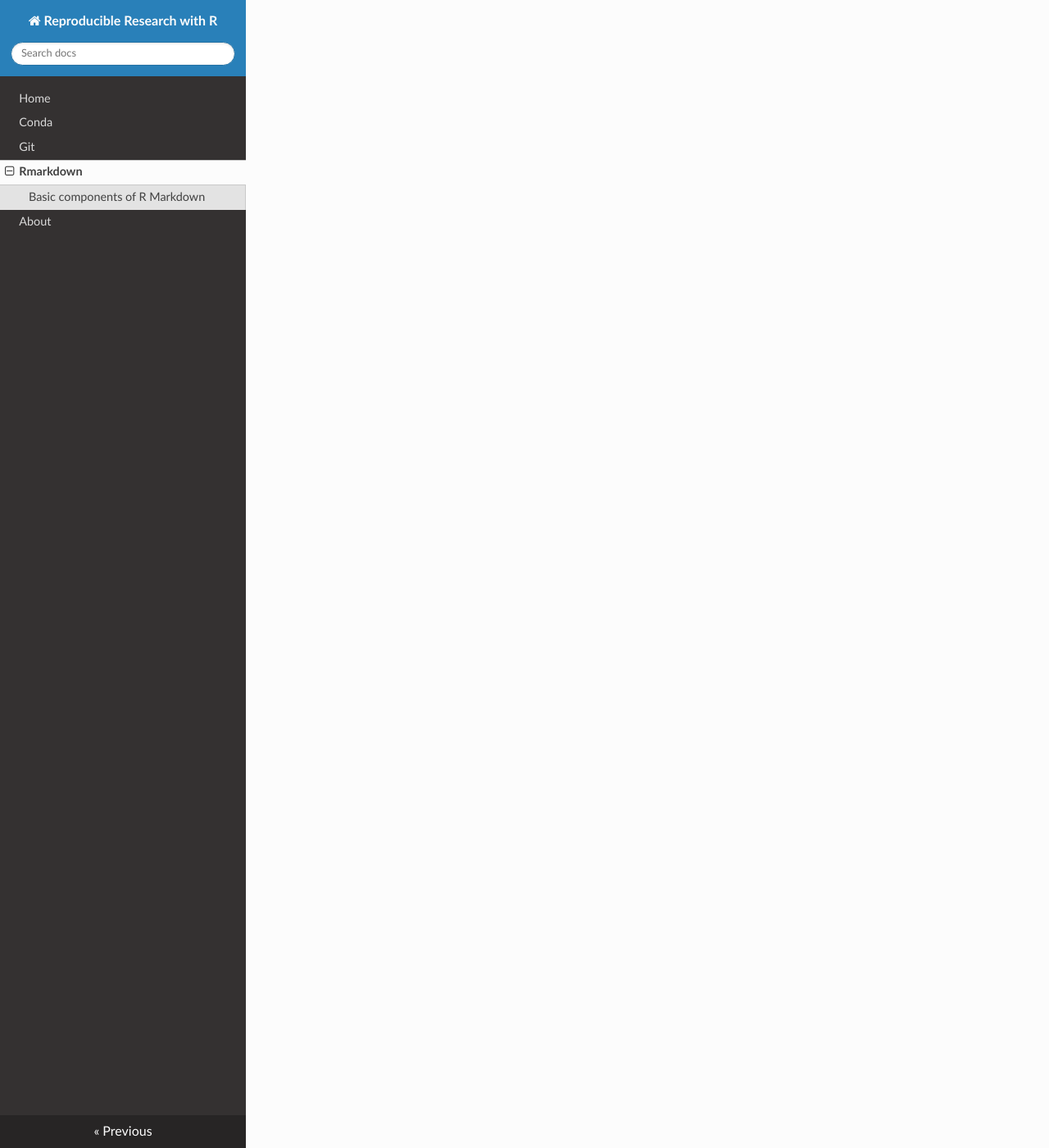
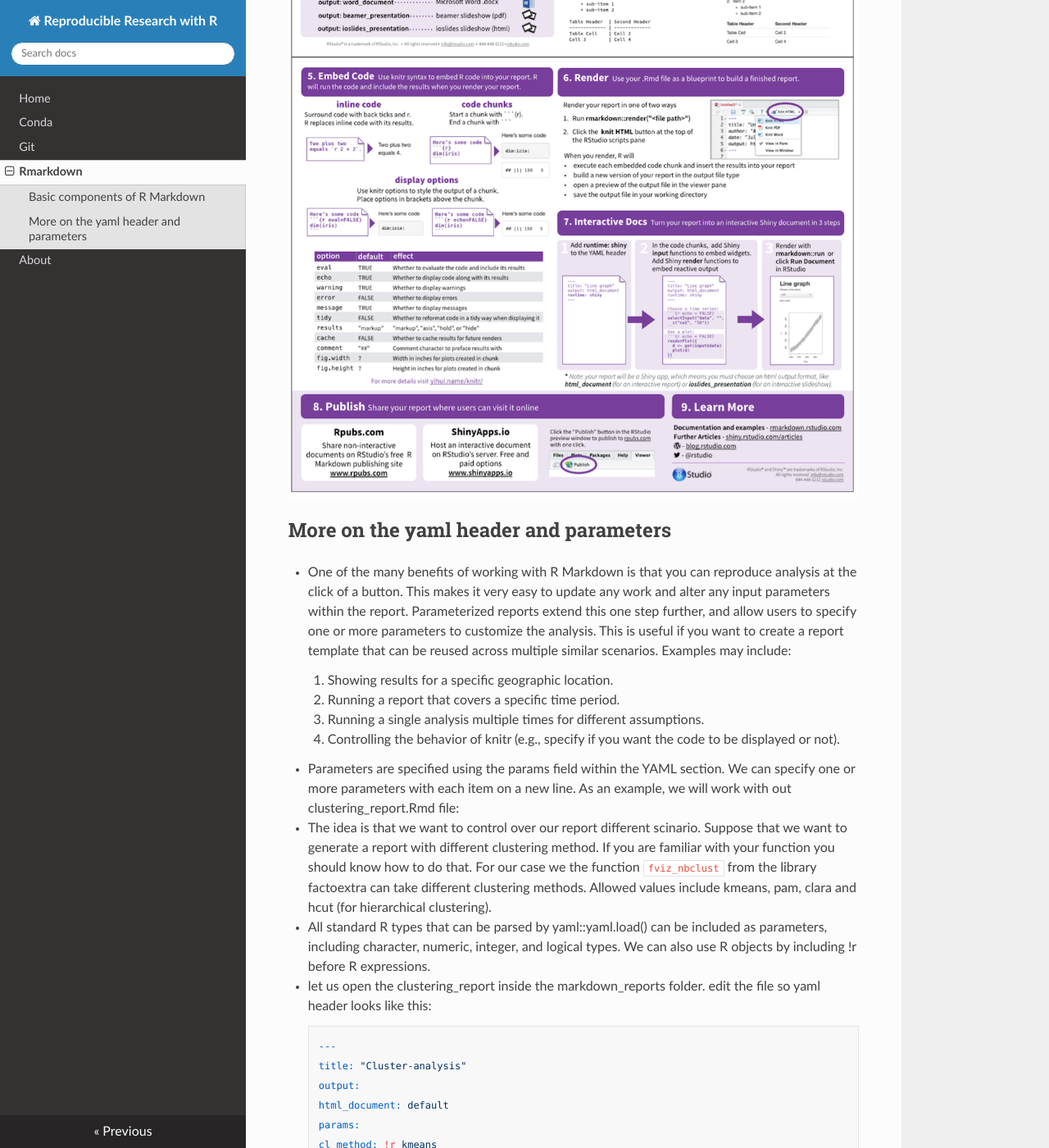
Before and after one commit to ranibasna/Reproducible-research-with-R-, an MkDocs documentation site: the page built from Documentation/docs/Rmarkdown.md, in a window 1280 px wide and 1400 px high, scrolled down 1982 px. Shown: the whole window at 82% size. Built offline with MkDocs 1.6.1, drawn with Linux system fonts in a browser that asks for light colours; nearby versions of some CDN libraries; some of the changed text lies outside the part shown.

Commit message:
adding the markdown cheatsheet and working on the parameters of the markdown file

````diff
--- a/Documentation/docs/Rmarkdown.md
+++ b/Documentation/docs/Rmarkdown.md
@@ -30,3 +30,88 @@
         date: "19/11/2019"
         output: html_document
         ---
+
+* you can change things here. Please do change according to your information.
+
+* RStudio creates the document with some example text to get you started. Note below that there are chunks like
+
+        ```{r}
+        summary(cars)
+        ```
+
+* These are chunks of R code that will be executed by knitr and replaced by their results. More on this later.
+
+Also note the web address that’s put between angle brackets (< >) as well as the double-asterisks in **Knit**.
+
+* As you can see, there are essentially three types of components in an R Markdown document:
+
+    1. Text (written in R Markdown)
+    2. Code chunks (written in R, or another supported language).
+    3. The YAML header
+
+* For a full detail about the markdown language, you can see the following links [GitHub](https://rstudio.com/wp-content/uploads/2015/03/rmarkdown-reference.pdf).
+
+* Besides, here is an image of the typical steps and the most used commands.
+
+
+![](rm-cheatsheet.png)
+
+
+## More on the yaml header and parameters
+
+* One of the many benefits of working with R Markdown is that you can reproduce analysis at the click of a button. This makes it very easy to update any work and alter any input parameters within the report. Parameterized reports extend this one step further, and allow users to specify one or more parameters to customize the analysis. This is useful if you want to create a report template that can be reused across multiple similar scenarios. Examples may include:
+
+    1. Showing results for a specific geographic location.
+
+    2. Running a report that covers a specific time period.
+
+    3. Running a single analysis multiple times for different assumptions.
+
+    4. Controlling the behavior of knitr (e.g., specify if you want the code to be displayed or not).
+
+
+* Parameters are specified using the params field within the YAML section. We can specify one or more parameters with each item on a new line. As an example, we will work with out clustering_report.Rmd file:
+
+* The idea is that we want to control over our report different scinario. Suppose that we want to generate a report with different clustering method. If you are familiar with your function you should know how to do that. For our case we the function `fviz_nbclust` from the library factoextra can take different clustering methods. Allowed values include kmeans, pam, clara and hcut (for hierarchical clustering).
+
+* All standard R types that can be parsed by yaml::yaml.load() can be included as parameters, including character, numeric, integer, and logical types. We can also use R objects by including !r before R expressions.
+
+* let us open the clustering_report inside the markdown_reports folder. edit the file so yaml header looks like this:
+
+        ---
+        title: "Cluster-analysis"
+        output:
+        html_document: default
+        params:
+        cl_method: !r kmeans
+        Rows_num : 5
+        ---
+
+
+* Change the first chunck so it looks like this:
+
+        ```{r}
+        data("USArrests")      # Loading the data set
+        df <- scale(USArrests) # Scaling the data
+        # View the firt 3 rows of the data
+        head(df, params$Rows_num)
+        ```
+
+* Also change the second chunck so it lokks like this:
+
+        ```{r}
+        set.seed(123)
+        # Elbow method
+        fviz_nbclust(df, FUNcluster = params$cl_method, method = "wss") +
+        geom_vline(xintercept = 4, linetype = 2)+
+        labs(subtitle = "Elbow method")
+        # Silhouette method
+        fviz_nbclust(df, FUNcluster =  params$cl_method, method = "silhouette")+
+        labs(subtitle = "Silhouette method")
+        # Gap statistic
+        # nboot = 50 to keep the function speedy.
+        # recommended value: nboot= 500 for your analysis.
+        # Use verbose = FALSE to hide computing progression.
+        fviz_nbclust(df, FUNcluster =  params$cl_method, nstart = 25, method = "gap_stat", nboot = 200)+
+        labs(subtitle = "Gap statistic method")
+        ```
````
Also changed, not shown: Documentation/docs/rm-cheatsheet.png (added).
